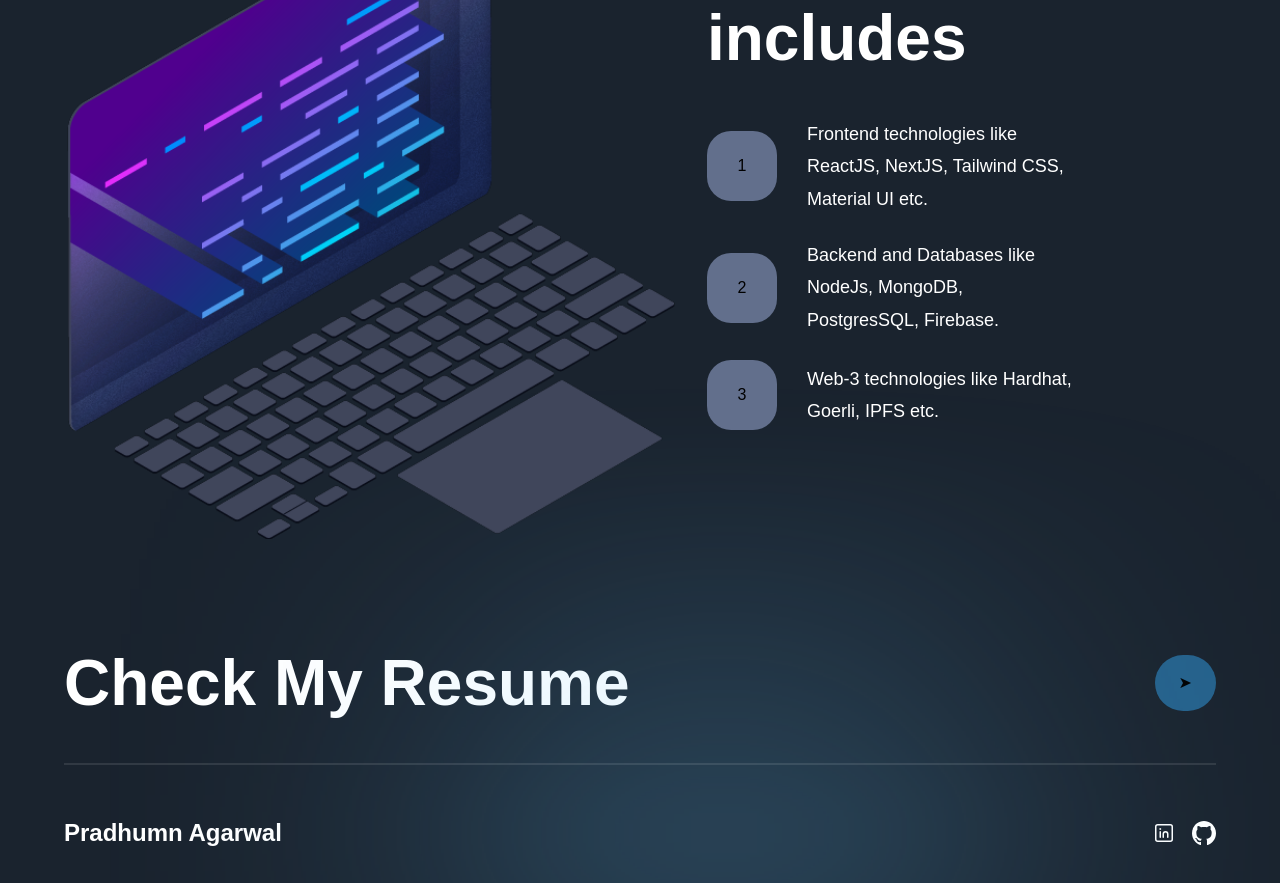
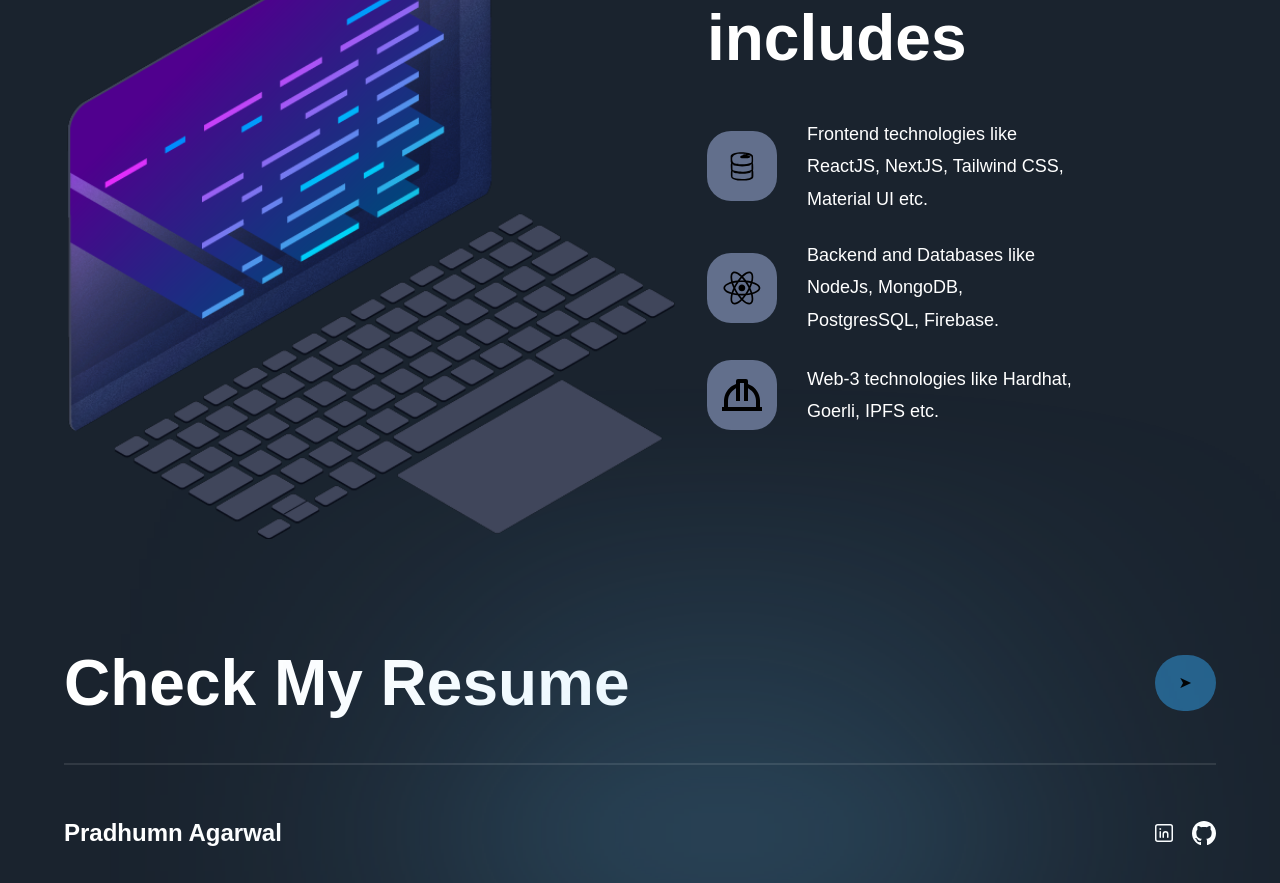
Before and after one commit to PradhumnAgarwal/Portfolio, a Next.js app: page / in a window 1280 px wide. Shown: the part 2220-3103 px from the top of the page. Built offline with nearby package versions, Linux system fonts and the light colour scheme; a web font is replaced by a local one.

Commit message:
first commit

```diff
--- a/components/Footer.jsx
+++ b/components/Footer.jsx
@@ -31,9 +31,6 @@ const Footer = () => (
           <h4 className="font-extrabold text-[24px] text-white">
             Pradhumn Agarwal
           </h4>
-          {/* <p className="font-normal text-[14px] text-white opacity-50">
-            Copyright © 2021 - 2022 Metaversus. All rights reserved.
-          </p> */}
 
           <div className="flex gap-4">
             {socials.map((social) => (
--- a/constants/index.js
+++ b/constants/index.js
@@ -1,3 +1,6 @@
+import { DiFirebase, DiReact } from "react-icons/di"
+import { BiHardHat } from "react-icons/bi"
+
 export const exploreWorlds = [
   {
     id: 'world-1',
@@ -31,10 +34,27 @@ export const exploreWorlds = [
   },
 ];
 
+// export const startingFeatures = [
+//   'Frontend technologies like ReactJS, NextJS, Tailwind CSS, Material UI etc. ',
+//   'Backend and Databases like NodeJs, MongoDB, PostgresSQL, Firebase. ',
+//   'Web-3 technologies like Hardhat, Goerli, IPFS etc.',
+// ];
+
 export const startingFeatures = [
-  'Frontend technologies like ReactJS, NextJS, Tailwind CSS, Material UI etc. ',
-  'Backend and Databases like NodeJs, MongoDB, PostgresSQL, Firebase. ',
-  'Web-3 technologies like Hardhat, Goerli, IPFS etc.',
+  {
+    number: <DiFirebase size='3rem' />,
+    text: 'Frontend technologies like ReactJS, NextJS, Tailwind CSS, Material UI etc. ',
+  },
+  {
+    number: <DiReact size='3rem' />,
+    text: 'Backend and Databases like NodeJs, MongoDB, PostgresSQL, Firebase. ',
+  },
+  {
+    number: <BiHardHat size='3rem' />,
+    text: 'Web-3 technologies like Hardhat, Goerli, IPFS etc.',
+  },
+
+
 ];
 
 
--- a/sections/GetStarted.jsx
+++ b/sections/GetStarted.jsx
@@ -30,9 +30,9 @@ const GetStarted = () => (
         <div className="mt-[32px] flex flex-col max-w-[370px] gap-[24px]">
           {startingFeatures.map((feature, index) => (
             <StartSteps
-              key={feature}
-              number={index + 1}
-              text={feature}
+              key={index}
+              number={feature.number}
+              text={feature.text}
             />
           ))}
 
```
